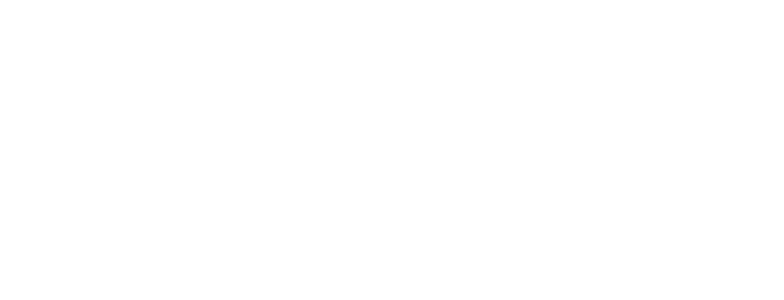
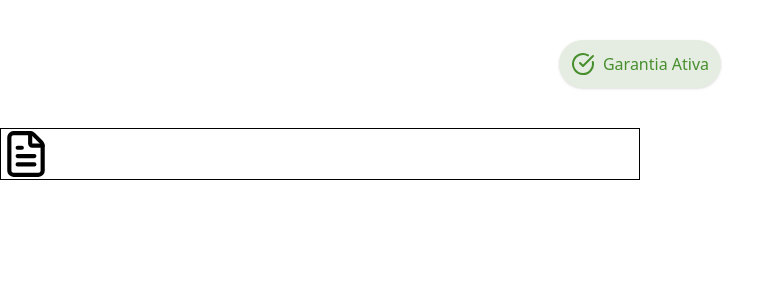
Before and after one commit to elielsondev/projeto_app_controle_de_garantia, a React (Vite) app: page /note in a window 1280 px wide. Before the commit this address had no page. Shown: the top 300 px of the page, without its empty margins (0-784 px from the left). Built offline with nearby package versions, Linux system fonts and the light colour scheme.

Commit message:
start NoteScreen

```diff
--- a/src/App.tsx
+++ b/src/App.tsx
@@ -4,6 +4,7 @@
 import Login from "./pages/Login";
 import Register from "./pages/Register";
 import Home from "./pages/Home";
+import NoteScreen from "./pages/NoteScreen";
 
 function App() {
   return (
@@ -13,6 +14,7 @@
         <Route path="/login" element={ <Login /> } />
         <Route path="/home" element={ <Home /> } />
         <Route path="/register" element={ <Register /> } />
+        <Route path="/note" element={ <NoteScreen /> } />
       </Routes>
     </div>
   );
--- a/src/pages/NoteScreen.tsx
+++ b/src/pages/NoteScreen.tsx
@@ -1,9 +1,26 @@
-// import React from 'react'
+import { CircleCheckBig, FileText } from "lucide-react"
 
 // Componente da tela da nota
 function NoteScreen() {
+
   return (
-    <div>NoteScreen</div>
+    <div className="">
+
+      {/* Header */}
+      <div className="flex items-center justify-center">
+        <div className="flex p-3 rounded-full bg-[#558941]/15 text-[#478E2C] m-10 shadow">
+          <CircleCheckBig color="#478E2C" />
+          <p className="ml-2 font-medium">Garantia Ativa</p>
+        </div>
+      </div>
+
+      {/* Image Note */}
+      <div className="grid grid-cols-2">
+        <div className="border ">
+        <FileText size={50} />
+        </div>
+      </div>
+    </div>
   )
 }
 
```
